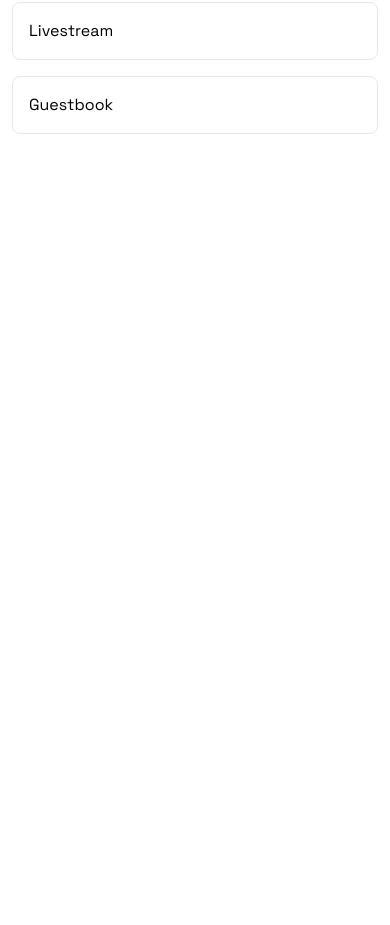
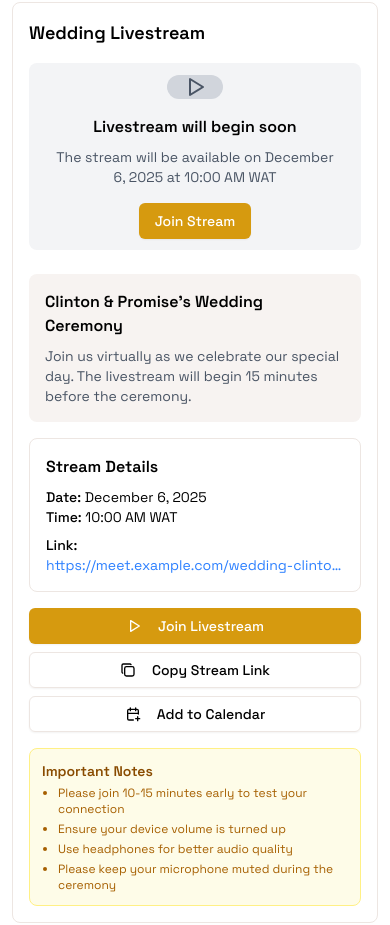
Before and after one commit to Clinzho1996/hispromise25, a Next.js app: page / in a window 390 px wide. Shown: the part 3721-4646 px from the top of the page. Before the commit the page ends 3891 px from the top, so only its background shows below. Built offline with nearby package versions, Linux system fonts and the light colour scheme.

Commit message:
eevents comp

```diff
--- a/components/Livestream.tsx
+++ b/components/Livestream.tsx
@@ -1,12 +1,179 @@
+"use client";
+
+import {
+	IconCalendarPlus,
+	IconCopy,
+	IconPlayerPlay,
+} from "@tabler/icons-react";
 import { Space_Grotesk } from "next/font/google";
+import { useState } from "react";
+import { Button } from "./ui/button";
 
 const spaceGrotesk = Space_Grotesk({ subsets: ["latin"] });
 
 function Livestream() {
+	const [isCopied, setIsCopied] = useState(false);
+	const [hasJoined, setHasJoined] = useState(false);
+
+	// Sample livestream details - replace with your actual stream information
+	const livestreamInfo = {
+		title: "Clinton & Promise's Wedding Ceremony",
+		date: "December 6, 2025",
+		time: "10:00 AM WAT",
+		description:
+			"Join us virtually as we celebrate our special day. The livestream will begin 15 minutes before the ceremony.",
+		streamUrl: "https://youtube.com/live/example-stream-id", // Replace with actual stream URL
+		joinUrl: "https://meet.example.com/wedding-clinton-promise", // Replace with actual join URL
+	};
+
+	const handleCopyLink = () => {
+		navigator.clipboard.writeText(livestreamInfo.joinUrl);
+		setIsCopied(true);
+		setTimeout(() => setIsCopied(false), 2000);
+	};
+
+	const handleAddToCalendar = () => {
+		// Create calendar event for the livestream
+		const startDate = new Date("2025-12-06T10:00:00");
+		const endDate = new Date("2025-12-06T12:00:00");
+
+		const formattedStartDate = startDate
+			.toISOString()
+			.replace(/-|:|\.\d+/g, "");
+		const formattedEndDate = endDate.toISOString().replace(/-|:|\.\d+/g, "");
+
+		const title = "Clinton & Promise's Wedding Livestream";
+		const description = `Join the livestream: ${livestreamInfo.joinUrl}`;
+		const location = "Online";
+
+		// Google Calendar URL
+		const googleUrl = `https://www.google.com/calendar/render?action=TEMPLATE&text=${encodeURIComponent(
+			title
+		)}&dates=${formattedStartDate}/${formattedEndDate}&details=${encodeURIComponent(
+			description
+		)}&location=${encodeURIComponent(location)}`;
+
+		window.open(googleUrl, "_blank");
+	};
+
+	const handleJoinStream = () => {
+		setHasJoined(true);
+		window.open(livestreamInfo.joinUrl, "_blank");
+	};
+
 	return (
 		<div
-			className={`${spaceGrotesk.className} mt-4 border rounded-lg p-4 border-[#EDE6E2] flex flex-col gap-3`}>
-			Livestream
+			className={`${spaceGrotesk.className} mt-4 border rounded-lg p-4 border-[#EDE6E2] flex flex-col gap-4`}>
+			<h2 className="text-lg font-semibold">Wedding Livestream</h2>
+
+			<div className="flex flex-col lg:flex-row gap-6">
+				{/* Video Player/Placeholder */}
+				<div className="lg:w-2/3">
+					<div className="bg-gray-100 rounded-lg aspect-video flex items-center justify-center relative w-full  h-full">
+						{hasJoined ? (
+							<div className="text-center p-4">
+								<div className="w-16 h-16 bg-green-500 rounded-full flex items-center justify-center mx-auto mb-4">
+									<IconPlayerPlay className="text-white" size={32} />
+								</div>
+								<p className="font-semibold">You've joined the livestream!</p>
+								<p className="text-sm text-gray-600 mt-2">
+									The stream will open in a new tab. If it didn't open
+									automatically,
+									<a
+										href={livestreamInfo.joinUrl}
+										target="_blank"
+										rel="noopener noreferrer"
+										className="text-blue-500 ml-1">
+										click here to join
+									</a>
+									.
+								</p>
+							</div>
+						) : (
+							<div className="flex flex-col items-center justify-center p-6 h-full w-full">
+								<div className="w-14 h-14 sm:w-24 sm:h-24 bg-gray-300 rounded-full flex items-center justify-center mx-auto mb-4">
+									<IconPlayerPlay className="text-gray-600 text-lg sm:text-3xl" />
+								</div>
+								<p className="font-semibold text-center">
+									Livestream will begin soon
+								</p>
+								<p className="text-sm text-gray-600 mt-2 text-center">
+									The stream will be available on {livestreamInfo.date} at{" "}
+									{livestreamInfo.time}
+								</p>
+								<Button
+									onClick={handleJoinStream}
+									className="mt-4 bg-[#D69A0F] hover:bg-[#bc390d] text-white">
+									Join Stream
+								</Button>
+							</div>
+						)}
+					</div>
+				</div>
+
+				{/* Stream Information */}
+				<div className="lg:w-1/3 flex flex-col gap-4">
+					<div className="bg-[#F7F3F1] p-4 rounded-lg">
+						<h3 className="font-semibold mb-2">{livestreamInfo.title}</h3>
+						<p className="text-sm text-gray-600">
+							{livestreamInfo.description}
+						</p>
+					</div>
+
+					<div className="border border-[#EDE6E2] p-4 rounded-lg">
+						<h4 className="font-semibold mb-2">Stream Details</h4>
+						<p className="text-sm">
+							<span className="font-medium">Date:</span> {livestreamInfo.date}
+						</p>
+						<p className="text-sm">
+							<span className="font-medium">Time:</span> {livestreamInfo.time}
+						</p>
+						<p className="text-sm mt-2">
+							<span className="font-medium">Link:</span>
+							<span className="truncate block text-blue-500">
+								{livestreamInfo.joinUrl}
+							</span>
+						</p>
+					</div>
+
+					<div className="flex flex-col gap-2">
+						<Button
+							onClick={handleJoinStream}
+							className="w-full bg-[#D69A0F] hover:bg-[#bc390d] text-white">
+							<IconPlayerPlay size={18} className="mr-2" />
+							Join Livestream
+						</Button>
+
+						<Button
+							onClick={handleCopyLink}
+							variant="outline"
+							className="w-full border-[#EDE6E2] hover:bg-[#F7F3F1]">
+							<IconCopy size={18} className="mr-2" />
+							{isCopied ? "Copied!" : "Copy Stream Link"}
+						</Button>
+
+						<Button
+							onClick={handleAddToCalendar}
+							variant="outline"
+							className="w-full border-[#EDE6E2] hover:bg-[#F7F3F1]">
+							<IconCalendarPlus size={18} className="mr-2" />
+							Add to Calendar
+						</Button>
+					</div>
+
+					<div className="bg-yellow-50 border border-yellow-200 p-3 rounded-lg">
+						<h4 className="font-semibold text-yellow-800 text-sm mb-1">
+							Important Notes
+						</h4>
+						<ul className="text-xs text-yellow-700 list-disc pl-4 space-y-1">
+							<li>Please join 10-15 minutes early to test your connection</li>
+							<li>Ensure your device volume is turned up</li>
+							<li>Use headphones for better audio quality</li>
+							<li>Please keep your microphone muted during the ceremony</li>
+						</ul>
+					</div>
+				</div>
+			</div>
 		</div>
 	);
 }
```
